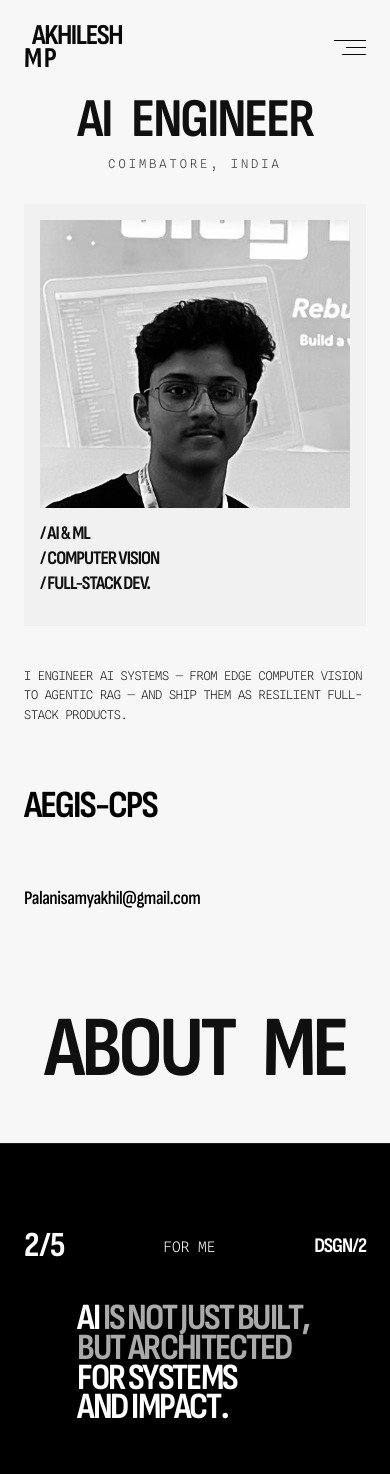
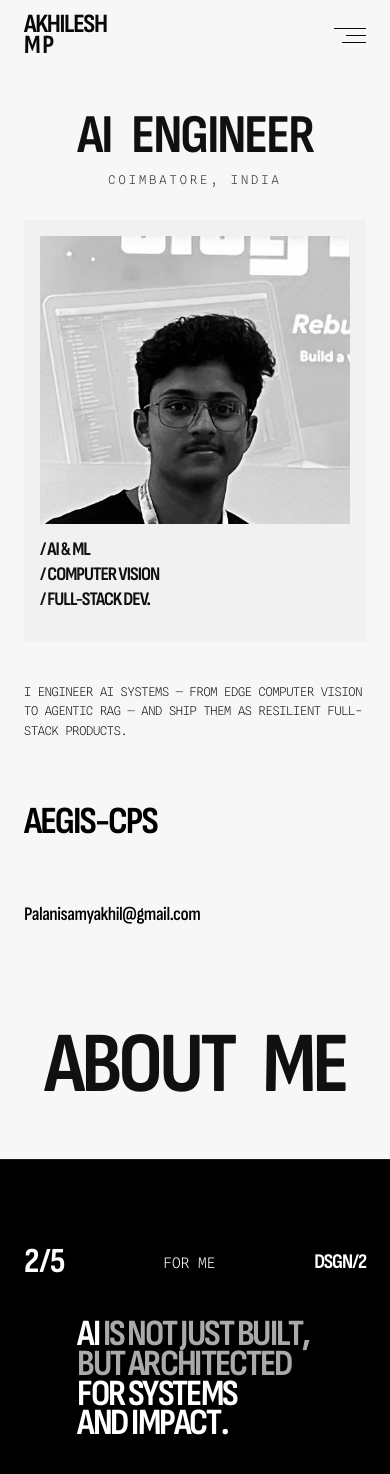
Before and after one commit to akhil151/portfolio-update, a Next.js app in the folder portfolio/: page / in a window 390 px wide. Shown: the top 1474 px of the page. Built offline with nearby package versions, Linux system fonts and the light colour scheme.

Commit message:
mobile view changes done

```diff
--- a/portfolio/src/animations/TextRipple.tsx
+++ b/portfolio/src/animations/TextRipple.tsx
@@ -62,6 +62,46 @@ const RippleChar = ({
   );
 };
 
+interface CharInfo {
+  char: string;
+  index: number;
+}
+
+interface Token {
+  type: "word" | "space";
+  chars: CharInfo[];
+}
+
+function tokenizeText(text: string): { tokens: Token[]; totalChars: number } {
+  // Normalize &nbsp; entities to non-breaking spaces
+  const normalized = text.replace(/&nbsp;/g, "\u00A0");
+  const rawChars = normalized.split("");
+  const totalChars = rawChars.length;
+  const tokens: Token[] = [];
+  let currentWord: CharInfo[] = [];
+
+  for (let i = 0; i < rawChars.length; i++) {
+    const char = rawChars[i];
+    const isSpace = char === " " || char === "\u00A0" || char === "\t" || char === "\n";
+
+    if (isSpace) {
+      if (currentWord.length > 0) {
+        tokens.push({ type: "word", chars: currentWord });
+        currentWord = [];
+      }
+      tokens.push({ type: "space", chars: [{ char, index: i }] });
+    } else {
+      currentWord.push({ char, index: i });
+    }
+  }
+
+  if (currentWord.length > 0) {
+    tokens.push({ type: "word", chars: currentWord });
+  }
+
+  return { tokens, totalChars };
+}
+
 const TextRipple = ({
   text,
   className = "",
@@ -90,8 +130,8 @@ const TextRipple = ({
     offset: scrollOffset,
   });
 
-  const characters = text.split("");
-  const centerIndex = (characters.length - 1) / 2;
+  const { tokens, totalChars } = tokenizeText(text);
+  const centerIndex = (totalChars - 1) / 2;
 
   // startY is 200 for bottom-up (reverse), -200 for top-down (original)
   const startY = reverse ? 200 : -200;
@@ -117,11 +157,15 @@ const TextRipple = ({
       ref={containerRef}
       className={`relative overflow-hidden flex flex-wrap justify-center items-center px-2 ${className}`}
     >
-      {characters.map((char, i) => (
+      {tokens.map((token, tIdx) => {
+        if (token.type === "word") {
+          return (
+            <span key={`w-${tIdx}`} className="inline-flex whitespace-nowrap">
+              {token.chars.map(({ char, index }) => (
                 <RippleChar
-          key={i}
+                  key={index}
                   char={char}
-          i={i}
+                  i={index}
                   centerIndex={centerIndex}
                   scrollYProgress={scrollYProgress}
                   scrub={scrub}
@@ -131,6 +175,28 @@ const TextRipple = ({
                   startY={startY}
                 />
               ))}
+            </span>
+          );
+        }
+        return (
+          <span key={`s-${tIdx}`} className="inline-block whitespace-pre">
+            {token.chars.map(({ char, index }) => (
+              <RippleChar
+                key={index}
+                char={char}
+                i={index}
+                centerIndex={centerIndex}
+                scrollYProgress={scrollYProgress}
+                scrub={scrub}
+                blur={blur}
+                charVariants={charVariants}
+                isInView={isInView}
+                startY={startY}
+              />
+            ))}
+          </span>
+        );
+      })}
     </div>
   );
 };
--- a/portfolio/src/app/about/page.tsx
+++ b/portfolio/src/app/about/page.tsx
@@ -111,19 +111,19 @@ export default function About() {
         {/* Sliding Overlay Info */}
         <div
           ref={infoRef}
-          className="absolute inset-0 h-full w-full bg-black z-10 flex flex-col items-start justify-between px-6 lg:px-12 py-12"
+          className="absolute inset-0 h-full w-full bg-black z-10 flex flex-col items-start justify-between px-6 lg:px-12 py-8 sm:py-12"
           style={{ willChange: "transform" }}
         >
-          <header className="w-full flex items-center justify-start pt-8">
-            <h3 className="tracking-tighter leading-none text-white text-[1.2rem] splineLight uppercase">
+          <header className="w-full flex items-center justify-start pt-4 sm:pt-8">
+            <h3 className="tracking-tighter leading-none text-white text-[1.1rem] sm:text-[1.2rem] splineLight uppercase">
               ABOUT ME
             </h3>
           </header>
 
-          <div className="w-full flex-1 flex flex-col lg:flex-row items-center justify-center gap-8 lg:gap-16 py-4">
-            <figure className="w-full sm:w-72 lg:w-80 shrink-0 flex flex-col items-center gap-4">
+          <div className="w-full flex-1 flex flex-col lg:flex-row items-center justify-center gap-6 sm:gap-8 lg:gap-16 py-2 sm:py-4">
+            <figure className="w-full sm:w-72 lg:w-80 shrink-0 flex flex-col items-center gap-3 sm:gap-4">
               <ImageReveal
-                className="w-48 sm:w-60 lg:w-64 h-64 sm:h-80 lg:h-84"
+                className="w-40 sm:w-60 lg:w-64 h-52 sm:h-80 lg:h-84"
                 src="/assests/profile/profile.jpeg"
                 alt={`Portrait of ${site.name}`}
                 delay={0.3}
--- a/portfolio/src/components/AchievementsTitle.tsx
+++ b/portfolio/src/components/AchievementsTitle.tsx
@@ -3,7 +3,7 @@ import TextRipple from "@/animations/TextRipple";
 export default function AchievementsTitle() {
   return (
     <header className="w-full py-12 lg:py-16 flex bg-(--bg-color) items-center justify-between px-6 lg:px-12 overflow-hidden border-t border-black/10">
-      <h1 className="text-[16vw] sm:text-[12vw] lg:text-[7vw] leading-[0.88] sofiaBold tracking-[-0.04em] uppercase text-left">
+      <h1 className="text-[13vw] sm:text-[12vw] lg:text-[7vw] leading-[0.88] sofiaBold tracking-[-0.04em] uppercase text-left">
         <TextRipple
           text="ACHIEVEMENTS"
           delayOffset={0.5}
--- a/portfolio/src/components/Hero.tsx
+++ b/portfolio/src/components/Hero.tsx
@@ -15,7 +15,7 @@ export default function Hero() {
   return (
     <section
       id="hero-section"
-      className="min-h-screen w-full flex flex-col items-center justify-between pt-24 lg:pt-32 pb-12 px-6 lg:px-12 relative overflow-hidden"
+      className="min-h-screen w-full flex flex-col items-center justify-between pt-28 sm:pt-32 lg:pt-32 pb-12 px-6 lg:px-12 relative overflow-hidden"
     >
       {/* Top Header & Location */}
       <div className="w-full flex flex-col items-center justify-start">
--- a/portfolio/src/components/InfiniteMenu.css
+++ b/portfolio/src/components/InfiniteMenu.css
@@ -36,32 +36,97 @@
   display: flex;
   align-items: center;
   justify-content: center;
-  font-family: var(--font-spline-light), monospace;
-  font-size: clamp(0.65rem, 1.2vw, 0.75rem);
-  letter-spacing: 0.18em;
+  gap: 0.4rem;
+  font-family: var(--font-spline-regular), monospace;
+  font-size: 0.72rem;
+  letter-spacing: 0.16em;
   text-transform: uppercase;
-  color: rgba(16, 16, 16, 0.45);
+  color: rgba(16, 16, 16, 0.85);
+  background-color: rgba(255, 255, 255, 0.85);
+  backdrop-filter: blur(4px);
+  padding: 0.3rem 0.85rem;
+  border-radius: 9999px;
+  border: 1px solid rgba(0, 0, 0, 0.12);
+  box-shadow: 0 2px 8px rgba(0, 0, 0, 0.04);
   pointer-events: none;
   user-select: none;
   z-index: 10;
   white-space: nowrap;
 }
 
+.infinite-menu-drag-arrow-left {
+  display: inline-block;
+  animation: dragHintPulseLeft 2s ease-in-out infinite;
+}
+
+.infinite-menu-drag-arrow-right {
+  display: inline-block;
+  animation: dragHintPulseRight 2s ease-in-out infinite;
+}
+
+@keyframes dragHintPulseLeft {
+  0%, 100% {
+    transform: translateX(0);
+  }
+  50% {
+    transform: translateX(-2.5px);
+  }
+}
+
+@keyframes dragHintPulseRight {
+  0%, 100% {
+    transform: translateX(0);
+  }
+  50% {
+    transform: translateX(2.5px);
+  }
+}
+
 @media (min-width: 640px) {
   .infinite-menu-drag-hint {
     top: 1.25rem;
+    font-family: var(--font-spline-light), monospace;
+    font-size: clamp(0.65rem, 1.2vw, 0.75rem);
+    letter-spacing: 0.18em;
+    color: rgba(16, 16, 16, 0.45);
+    background: transparent;
+    backdrop-filter: none;
+    padding: 0;
+    border: none;
+    box-shadow: none;
+    gap: 0.3rem;
+  }
+
+  .infinite-menu-drag-arrow-left,
+  .infinite-menu-drag-arrow-right {
+    animation: none;
   }
 }
 
 @media (min-width: 1024px) {
   .infinite-menu-drag-hint {
     top: 1.5rem;
+    font-family: var(--font-spline-light), monospace;
+    font-size: clamp(0.65rem, 1.2vw, 0.75rem);
+    letter-spacing: 0.18em;
+    color: rgba(16, 16, 16, 0.45);
+    background: transparent;
+    backdrop-filter: none;
+    padding: 0;
+    border: none;
+    box-shadow: none;
+    gap: 0.3rem;
+  }
+
+  .infinite-menu-drag-arrow-left,
+  .infinite-menu-drag-arrow-right {
+    animation: none;
   }
 }
 
 .infinite-menu-info {
   position: absolute;
-  bottom: 0.75rem;
+  bottom: 0.5rem;
   left: 1rem;
   right: 1rem;
   display: flex;
@@ -69,7 +134,7 @@
   justify-content: space-between;
   pointer-events: none;
   z-index: 10;
-  gap: 0.75rem;
+  gap: 0.5rem;
 }
 
 @media (min-width: 640px) {
@@ -92,26 +157,48 @@
 .infinite-menu-text {
   display: flex;
   flex-direction: column;
-  max-width: 78%;
+  max-width: calc(100% - 3.25rem);
+}
+
+@media (min-width: 640px) {
+  .infinite-menu-text {
+    max-width: 78%;
+  }
 }
 
 .infinite-menu-title {
   font-family: var(--font-sofia-bold), sans-serif;
-  font-size: clamp(1.1rem, 4vw, 2rem);
+  font-size: clamp(1rem, 4.2vw, 1.35rem);
   text-transform: uppercase;
-  line-height: 1;
+  line-height: 1.1;
   letter-spacing: -0.03em;
   color: #101010;
   margin: 0;
+  word-break: break-word;
+}
+
+@media (min-width: 640px) {
+  .infinite-menu-title {
+    font-size: clamp(1.1rem, 4vw, 2rem);
+    line-height: 1;
+  }
 }
 
 .infinite-menu-description {
   font-family: var(--font-spline-light), monospace;
-  font-size: clamp(0.75rem, 1.5vw, 0.9rem);
+  font-size: 0.75rem;
   text-transform: uppercase;
   letter-spacing: 0.05em;
   color: #666666;
-  margin-top: 0.35rem;
+  margin-top: 0.25rem;
+  line-height: 1.2;
+}
+
+@media (min-width: 640px) {
+  .infinite-menu-description {
+    font-size: clamp(0.75rem, 1.5vw, 0.9rem);
+    margin-top: 0.35rem;
+  }
 }
 
 .infinite-menu-action {
@@ -119,8 +206,8 @@
   display: inline-flex;
   align-items: center;
   justify-content: center;
-  width: 2.75rem;
-  height: 2.75rem;
+  width: 2.5rem;
+  height: 2.5rem;
   border-radius: 50%;
   border: 1px solid rgba(0, 0, 0, 0.2);
   background-color: #ffffff;
@@ -129,6 +216,13 @@
   text-decoration: none;
   cursor: pointer;
   flex-shrink: 0;
+}
+
+@media (min-width: 640px) {
+  .infinite-menu-action {
+    width: 2.75rem;
+    height: 2.75rem;
+  }
 }
 
 .infinite-menu-action:hover {
--- a/portfolio/src/components/InfiniteMenu.tsx
+++ b/portfolio/src/components/InfiniteMenu.tsx
@@ -789,7 +789,9 @@ export default function InfiniteMenu({
 
         {/* Drag Affordance Hint */}
         <div className="infinite-menu-drag-hint" aria-hidden="true">
-          DRAG ME ↔
+          <span className="infinite-menu-drag-arrow-left">←</span>
+          <span>DRAG ME</span>
+          <span className="infinite-menu-drag-arrow-right">→</span>
         </div>
 
         {/* Active Item Overlay HUD */}
--- a/portfolio/src/components/Navbar.tsx
+++ b/portfolio/src/components/Navbar.tsx
@@ -34,8 +34,8 @@ export default function Navbar() {
 
     return (
         <>
-            <nav className="fixed top-0 left-0 z-999 flex w-full flex-row items-center justify-between mix-blend-difference! px-6 py-4 mt-2 lg:mt-4 lg:h-20 lg:px-12 lg:py-2 text-white">
-                <h1 className="sofiaBold text-[1.8rem] leading-[0.8] tracking-[-0.05em] uppercase text-left indent-2 lg:text-[2rem] lg:leading-[0.70] lg:indent-5">
+            <nav className="fixed top-0 left-0 right-0 z-999 flex w-full flex-row items-center justify-between mix-blend-difference! px-6 py-3.5 mt-0 lg:mt-4 lg:h-20 lg:px-12 lg:py-2 text-white">
+                <h1 className="sofiaBold text-[1.65rem] sm:text-[1.8rem] leading-[0.8] tracking-[-0.05em] uppercase text-left indent-0 lg:text-[2rem] lg:leading-[0.70] lg:indent-5">
                     Akhilesh <br /> M P
                 </h1>
 
@@ -58,7 +58,7 @@ export default function Navbar() {
 
                     <button
                         onClick={() => setIsMenuOpen(!isMenuOpen)}
-                        className="flex flex-col justify-center items-end gap-1.5 w-8 h-8 lg:hidden focus:outline-none z-1000"
+                        className="flex flex-col justify-center items-end gap-1.5 w-8 h-8 lg:hidden focus:outline-none z-1000 cursor-pointer"
                         aria-label="Toggle Menu"
                     >
                         <span className={`h-px bg-white transition-all duration-500 ease-out ${isMenuOpen ? 'w-8 rotate-45 translate-y-1.75' : 'w-8'}`} />
@@ -68,7 +68,7 @@ export default function Navbar() {
                 </div>
             </nav>
 
-            <div className={`fixed inset-0 z-998 bg-(--bg-color) flex flex-col items-center justify-start transition-all duration-700 ease-[cubic-bezier(0.85,0,0.15,1)] lg:hidden ${isMenuOpen ? 'clip-path-open' : 'clip-path-closed'}`}>
+            <div className={`fixed inset-0 z-998 bg-(--bg-color) flex flex-col items-center justify-start transition-all duration-700 ease-[cubic-bezier(0.85,0,0.15,1)] lg:hidden ${isMenuOpen ? 'clip-path-open pointer-events-auto' : 'clip-path-closed pointer-events-none'}`}>
 
                 <div className="w-full h-full m flex flex-col items-center px-6 overflow-y-auto no-scrollbar">
 
--- a/portfolio/src/components/RecentWorksTitle.tsx
+++ b/portfolio/src/components/RecentWorksTitle.tsx
@@ -2,8 +2,8 @@ import TextRipple from "@/animations/TextRipple";
 
 export default function RecentWorksTitle() {
   return (
-    <header className="w-full py-12 lg:py-20 flex items-center justify-center overflow-hidden">
-      <h1 className="text-[20vw] sm:text-[15vw] lg:text-[10vw] tracking-[-0.05em] leading-[0.88] px-4 py-2 sofiaBold uppercase text-center">
+    <header className="w-full bg-(--bg-color) py-10 lg:py-20 flex items-center justify-center overflow-hidden">
+      <h1 className="text-[16vw] sm:text-[15vw] lg:text-[10vw] tracking-[-0.05em] leading-[0.88] px-4 py-2 sofiaBold uppercase text-center">
         <TextRipple
           text="RECENT &nbsp; WORKS"
           delayOffset={0.5}
```
Lines whose indentation alone changed are shown as unchanged.
